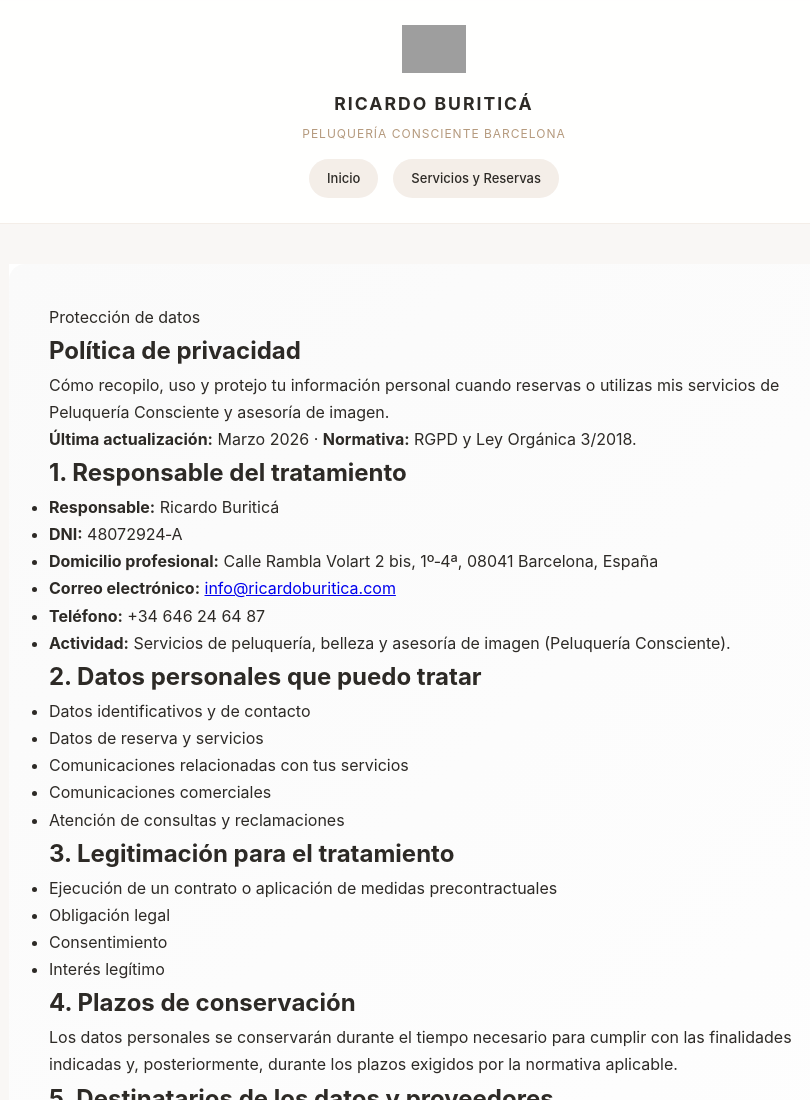
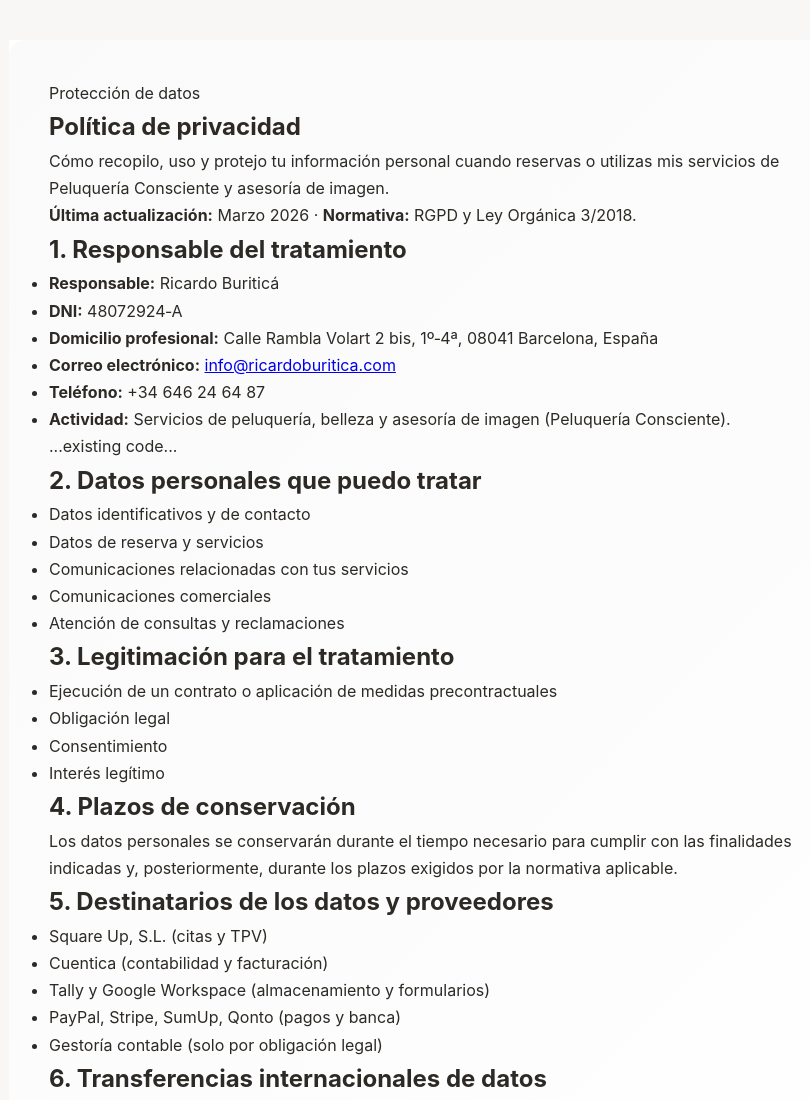
Before and after one commit to ricardobumu/ricardo-hub-legal, a website: page politica-privacidad/index.html in a window 1280 px wide. Shown: the top 1100 px of the page, without its empty margins (206-1016 px from the left). Drawn offline with Linux system fonts and the light colour scheme; grey boxes are pictures that could not be loaded.

Commit message:
Enlace a política de privacidad añadido en Terminos y condiciones (apartado 4). Footer y header duplicados eliminados en política de privacidad.

```diff
--- a/politica-privacidad/index.html
+++ b/politica-privacidad/index.html
@@ -7,16 +7,6 @@
     <link rel="stylesheet" href="/style.css">
 </head>
 <body>
-
-<header class="site-header" role="banner">
-    <img src="/logo.png" alt="Logo Ricardo Buriticá, Peluquería Consciente Barcelona" style="height:48px;margin-bottom:8px;" />
-    <div class="brand">Ricardo Buriticá</div>
-    <div class="brand-sub">Peluquería Consciente Barcelona</div>
-    <nav class="nav-links" role="navigation" aria-label="Navegación principal">
-        <a href="/" class="nav-item" tabindex="0">Inicio</a>
-        <a href="https://ricardoburitica.com" class="nav-item" target="_blank" rel="noopener" aria-label="Ir a servicios y reservas en ricardoburitica.com (abre en nueva pestaña)" tabindex="0">Servicios y Reservas</a>
-    </nav>
-</header>
 
 <main class="legal-container" role="main">
     <article class="card">
@@ -42,7 +32,7 @@
           <li><strong>Actividad:</strong> Servicios de peluquería, belleza y asesoría de imagen (Peluquería Consciente).</li>
         </ul>
       </section>
-
+      ...existing code...
       <section id="datos">
         <h2>2. Datos personales que puedo tratar</h2>
         <ul>
```
Also changed, not shown: terminos-condiciones/index.html (+1 -1 lines).
